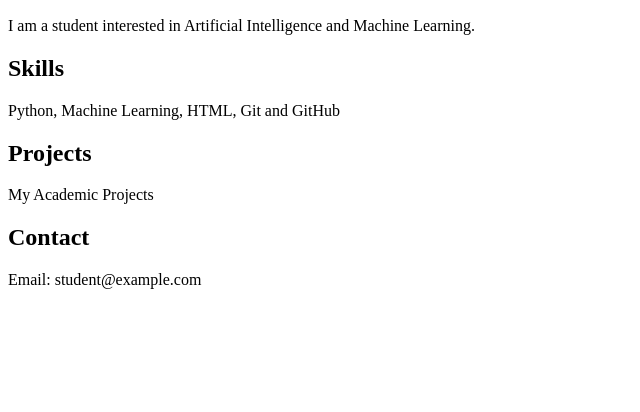
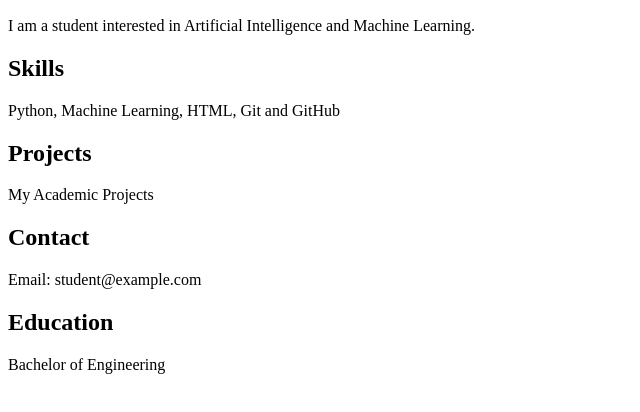
Before and after one commit to shrishailhiremath2006/MLOps-lab, a plain HTML site: page index.html in a window 1280 px wide. Shown: the part 110-522 px from the top of the page, without its empty margins (0-640 px from the left). Drawn offline with Linux system fonts and the light colour scheme.

Commit message:
Added education section

```diff
--- a/index.html
+++ b/index.html
@@ -20,5 +20,8 @@
     <h2>Contact</h2>
     <p>Email: student@example.com</p>
 
+    <h2>Education</h2>
+    <p>Bachelor of Engineering</p>
+
 </body>
 </html>
```
